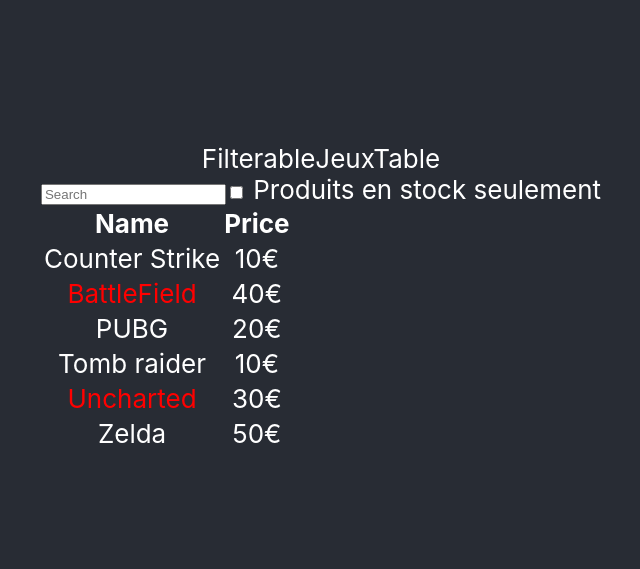
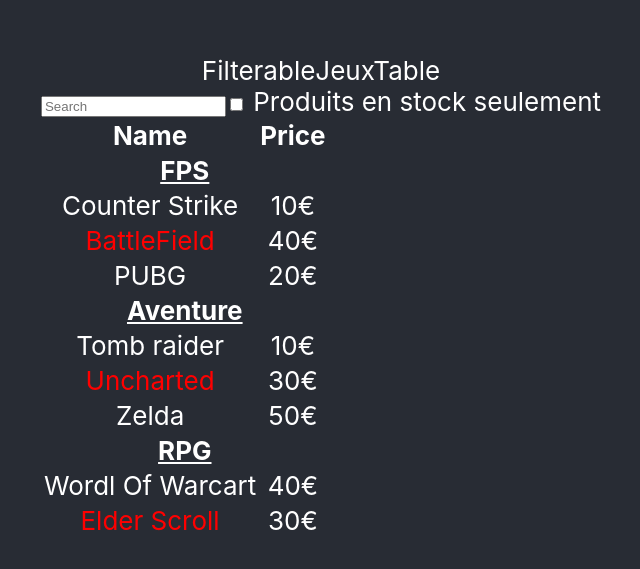
Before and after one commit to TimotheGonin/toobox, a React (Create React App) app: page / in a window 1280 px wide. Shown: the part 103-672 px from the top of the page, without its empty margins (319-959 px from the left). Built offline with nearby package versions, Linux system fonts and the light colour scheme.

Commit message:
category display

```diff
--- a/src/App.js
+++ b/src/App.js
@@ -30,6 +30,8 @@
     JEUX.push({category: 'Aventure', price:'10€', stocked:true, name:'Tomb raider'});
     JEUX.push({category: 'Aventure', price:'30€', stocked:false, name:'Uncharted'});
     JEUX.push({category: 'Aventure', price:'50€', stocked:true, name:'Zelda'});
+    JEUX.push({category: 'RPG', price:'40€', stocked:true, name:'Wordl Of Warcart'});
+    JEUX.push({category: 'RPG', price:'30€', stocked:false, name:'Elder Scroll'});
     return (
       <div className="App">
         <header className="App-header">
--- a/src/jeux/JeuxCategory.js
+++ b/src/jeux/JeuxCategory.js
@@ -12,7 +12,7 @@
   render(){
     return(
       <tr>
-        <th colSpan='2'>
+        <th colSpan='2' style={{'textDecoration':'underline'}}>
           {this.props.category}
         </th>
       </tr>
--- a/src/jeux/JeuxTable.js
+++ b/src/jeux/JeuxTable.js
@@ -15,18 +15,21 @@
   render(){
     const filterText = this.props.filterText;
     const inStockOnly = this.props.inStockOnly;
+    let lastCat;
 
     const rows = [];
     this.props.jeux.forEach(jeu => {
-      console.log(`jeu : ${jeu.name}`)
-      console.log(`entrée : ${filterText}`)
       if(jeu.name.indexOf(filterText) === -1){
         return
       }
       if(inStockOnly && !jeu.stocked){
         return
       }
+      if(jeu.category!== lastCat){
+        rows.push(<JeuxCategory category={jeu.category}/>)
+      }
       rows.push(<JeuxRow key={jeu.name} jeu={jeu}/>)
+      lastCat = jeu.category;
     });
     return(
       <div>
```
